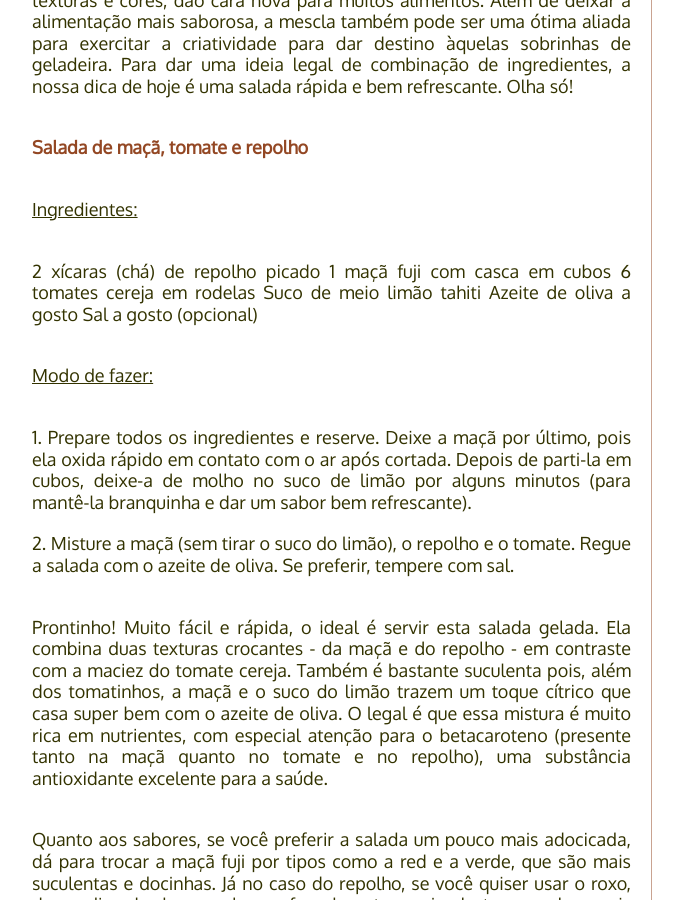
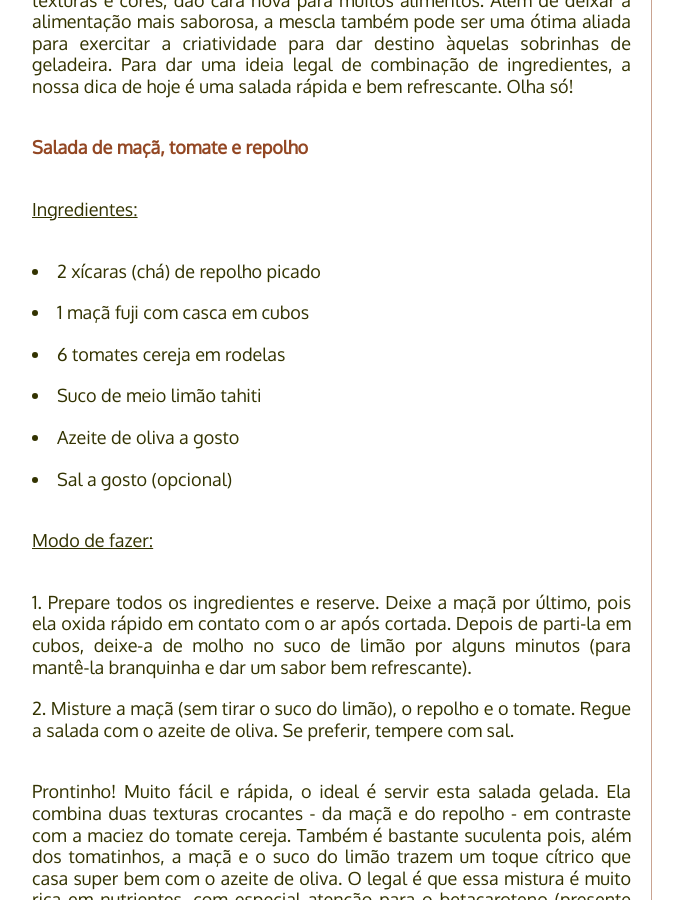
Before and after one commit to PaneladePau/paneladepau-jekyll-blog, a Jekyll site: the page built from _posts/2015-02-25-salada-maca-tomate-repolho.md, in a window 1280 px wide and 900 px high, scrolled down 648 px. Shown: the whole window, without its empty margins (138-821 px from the left). Built offline with Jekyll 4.4.1, drawn with Linux system fonts in a browser that asks for light colours; nearby versions of some CDN libraries; some web fonts are replaced; Markdown is read by kramdown in place of the engine named in the settings.

Commit message:
“update”

```diff
--- a/_posts/2015-02-25-salada-maca-tomate-repolho.md
+++ b/_posts/2015-02-25-salada-maca-tomate-repolho.md
@@ -21,12 +21,12 @@ Saladas são pedidas leves e bem variadas para acomapanhar as refeições. E par
 
 ### Ingredientes:
 
-2 xícaras (chá) de repolho picado
-1 maçã fuji com casca em cubos
-6 tomates cereja em rodelas
-Suco de meio limão tahiti
-Azeite de oliva a gosto
-Sal a gosto (opcional)
+* 2 xícaras (chá) de repolho picado
+* 1 maçã fuji com casca em cubos
+* 6 tomates cereja em rodelas
+* Suco de meio limão tahiti
+* Azeite de oliva a gosto
+* Sal a gosto (opcional)
 
 ### Modo de fazer:
 
```
Also changed, not shown: img/fotos-dos-posts/salada-maca-tomate-repolho.jpg.
